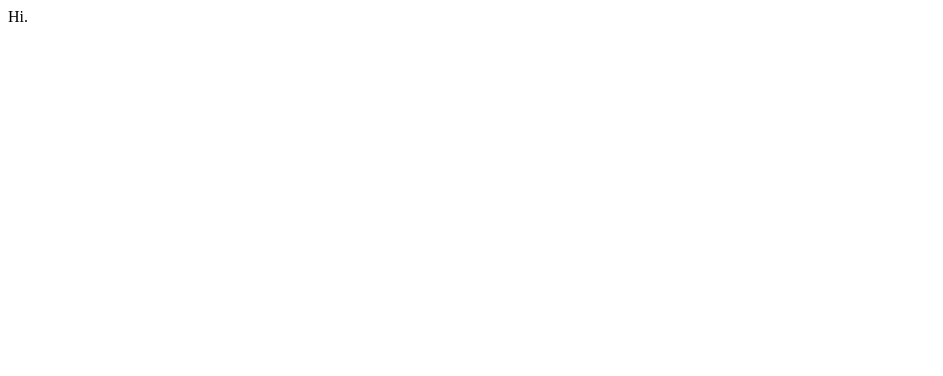
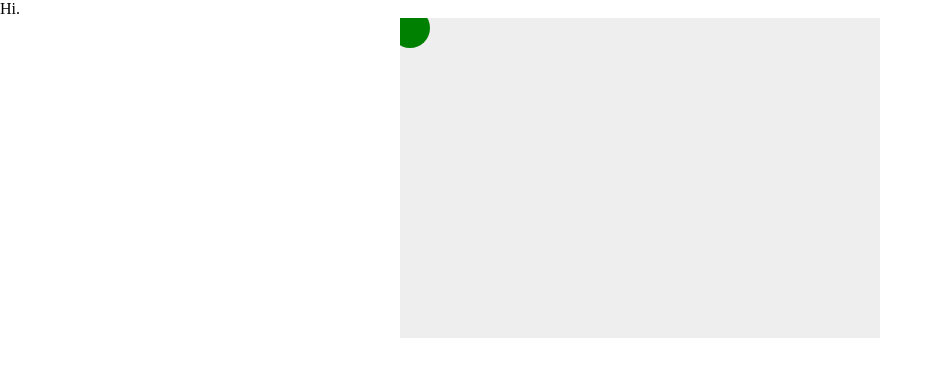
Before and after one commit to kenzan100/action-janken, a website built with webpack: page dist/index.html in a window 1280 px wide. Shown: the whole page, without its empty margins (0-943 px from the left). Built offline with nearby package versions, Linux system fonts and the light colour scheme.

Commit message:
Draw ball. Move ball by cursor keys.

```diff
--- a/src/client/index.js
+++ b/src/client/index.js
@@ -1 +1,46 @@
 console.log('Hello');
+
+const canvas = document.getElementById("myCanvas");
+const ctx = canvas.getContext("2d");
+
+let x = 10;
+let y = 10;
+let dx = 0;
+let dy = 0;
+
+function draw_ball(x, y) {
+    ctx.beginPath();
+    ctx.arc(x, y, 20, 0, Math.PI*2, false);
+    ctx.fillStyle = "green";
+    ctx.fill();
+    ctx.closePath();
+}
+
+const inputs = {
+    keyDownActions: {
+        'Left':  () => { dx = -2; dy = 0; },
+        'Right': () => { dx =  2; dy = 0; },
+        'Up':    () => { dy = -2; dx = 0; },
+        'Down':  () => { dy =  2; dx = 0; },
+    },
+
+    keyDownHandler(e) {
+        let val = e.key.replace('Arrow', '');
+        const fn = this.keyDownActions[val];
+        if (typeof fn == 'function') {
+            fn();
+        };
+    },
+};
+
+const renderer = {
+    render() {
+        ctx.clearRect(0, 0, canvas.width, canvas.height);
+        x += dx;
+        y += dy;
+        draw_ball(x, y);
+    },
+};
+
+document.addEventListener("keydown", inputs.keyDownHandler.bind(inputs), false);
+setInterval(renderer.render, 1000/60);
```
Also changed, not shown: dist/index.html.
